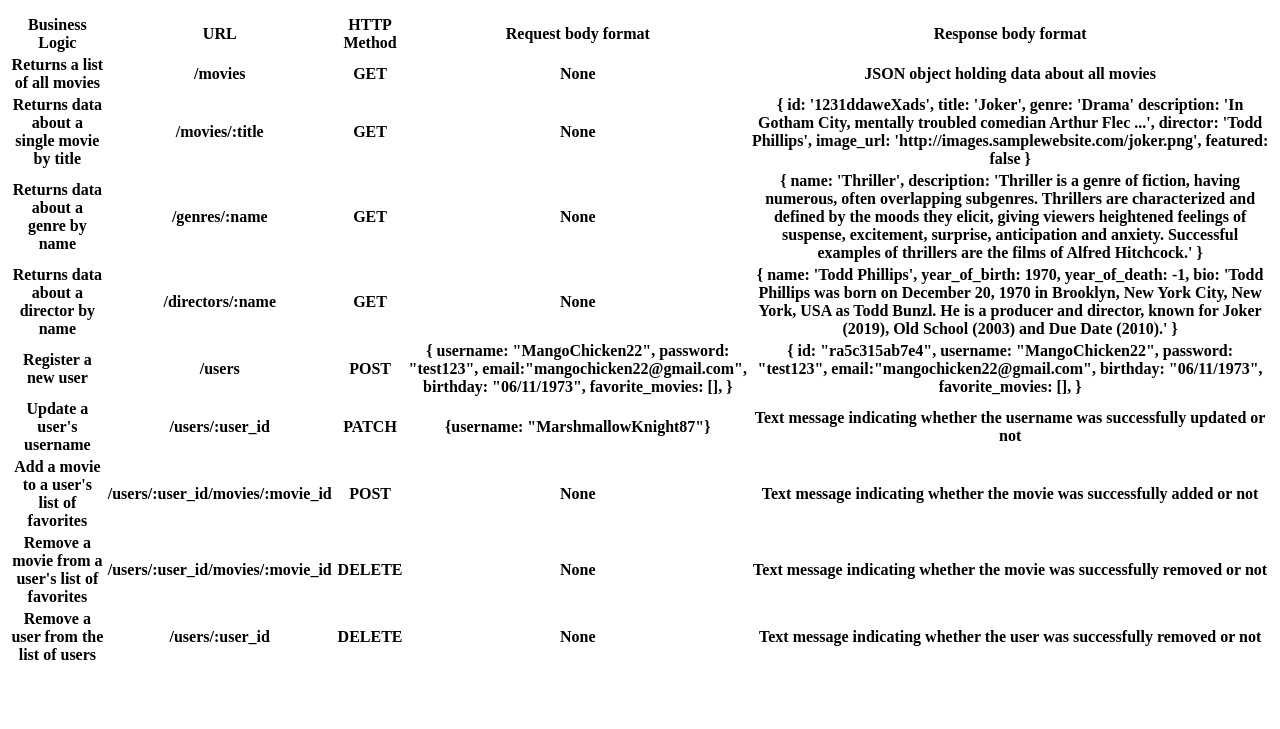
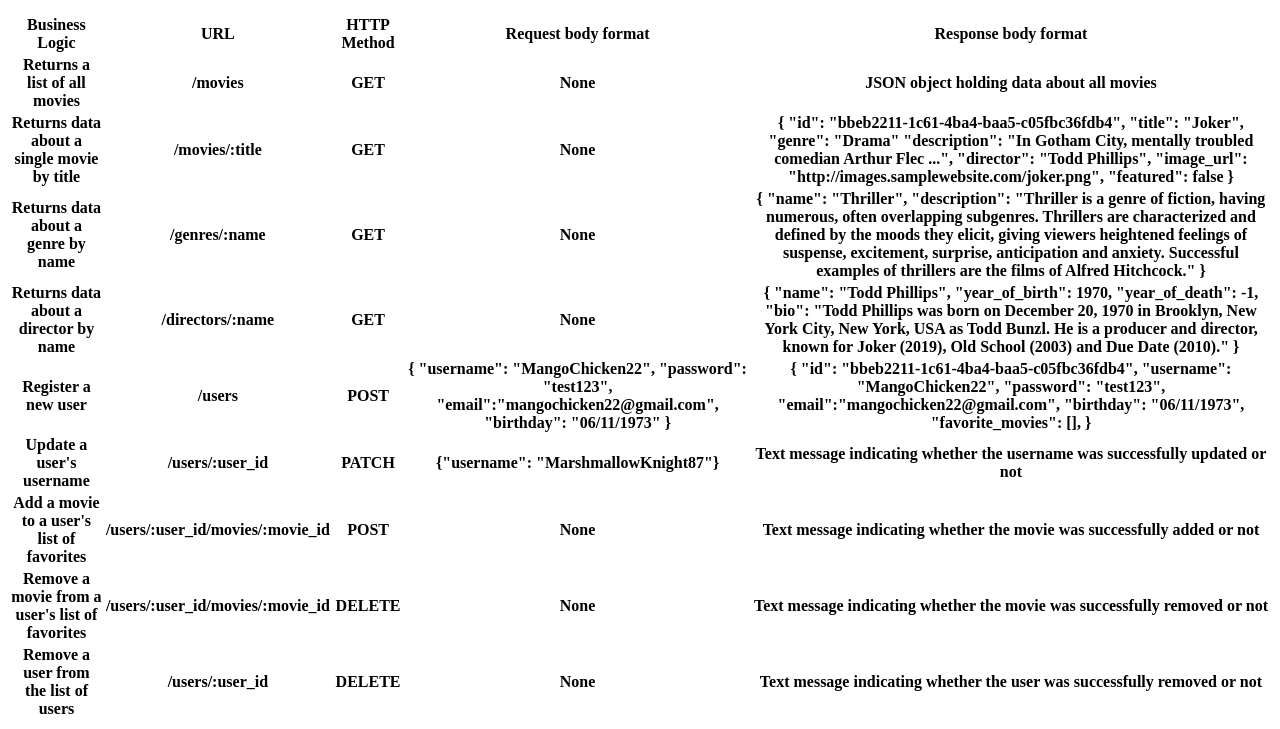
Before and after one commit to kimkwanka/cF-movie-api, a website: page public/documentation.html in a window 1280 px wide. Shown: the part 101-830 px from the top of the page. Before the commit the page ends 800 px from the top, so only its background shows below. Drawn offline with Linux system fonts and the light colour scheme.

Commit message:
fix(docs): add double quotes to conform to json format

```diff
--- a/public/documentation.html
+++ b/public/documentation.html
@@ -33,10 +33,10 @@
         <th>GET</th>
         <th>None</th>
         <th>
-          { id: '1231ddaweXads', title: 'Joker', genre: 'Drama' description: 'In Gotham City,
-          mentally troubled comedian Arthur Flec ...', director: 'Todd
-          Phillips', image_url: 'http://images.samplewebsite.com/joker.png',
-          featured: false }
+          { "id": "bbeb2211-1c61-4ba4-baa5-c05fbc36fdb4", "title": "Joker", "genre": "Drama" "description": "In Gotham City,
+          mentally troubled comedian Arthur Flec ...", "director": "Todd
+          Phillips", "image_url": "http://images.samplewebsite.com/joker.png",
+          "featured": false }
         </th>
       </tr>
       <tr>
@@ -45,12 +45,12 @@
         <th>GET</th>
         <th>None</th>
         <th>
-          { name: 'Thriller', description: 'Thriller is a genre of fiction,
+          { "name": "Thriller", "description": "Thriller is a genre of fiction,
           having numerous, often overlapping subgenres. Thrillers are
           characterized and defined by the moods they elicit, giving viewers
           heightened feelings of suspense, excitement, surprise, anticipation
           and anxiety. Successful examples of thrillers are the films of Alfred
-          Hitchcock.' }
+          Hitchcock." }
         </th>
       </tr>
       <tr>
@@ -59,10 +59,10 @@
         <th>GET</th>
         <th>None</th>
         <th>
-          { name: 'Todd Phillips', year_of_birth: 1970, year_of_death: -1, bio:
-          'Todd Phillips was born on December 20, 1970 in Brooklyn, New York
+          { "name": "Todd Phillips", "year_of_birth": 1970, "year_of_death": -1, "bio":
+          "Todd Phillips was born on December 20, 1970 in Brooklyn, New York
           City, New York, USA as Todd Bunzl. He is a producer and director,
-          known for Joker (2019), Old School (2003) and Due Date (2010).' }
+          known for Joker (2019), Old School (2003) and Due Date (2010)." }
         </th>
       </tr>
       <tr>
@@ -70,20 +70,19 @@
         <th>/users</th>
         <th>POST</th>
         <th>{
-          username: "MangoChicken22",
-          password: "test123",
-          email:"mangochicken22@gmail.com",
-          birthday: "06/11/1973",
-          favorite_movies: [],
+          "username": "MangoChicken22",
+          "password": "test123",
+          "email":"mangochicken22@gmail.com",
+          "birthday": "06/11/1973"
         }</th>
         <th>
           {
-            id: "ra5c315ab7e4",
-            username: "MangoChicken22",
-            password: "test123",
-            email:"mangochicken22@gmail.com",
-            birthday: "06/11/1973",
-            favorite_movies: [],
+            "id": "bbeb2211-1c61-4ba4-baa5-c05fbc36fdb4",
+            "username": "MangoChicken22",
+            "password": "test123",
+            "email":"mangochicken22@gmail.com",
+            "birthday": "06/11/1973",
+            "favorite_movies": [],
           }
         </th>
       </tr>
@@ -91,7 +90,7 @@
         <th>Update a user's username</th>
         <th>/users/:user_id</th>
         <th>PATCH</th>
-        <th>{username: "MarshmallowKnight87"}</th>
+        <th>{"username": "MarshmallowKnight87"}</th>
         <th>
           Text message indicating whether the username was successfully updated
           or not
```
